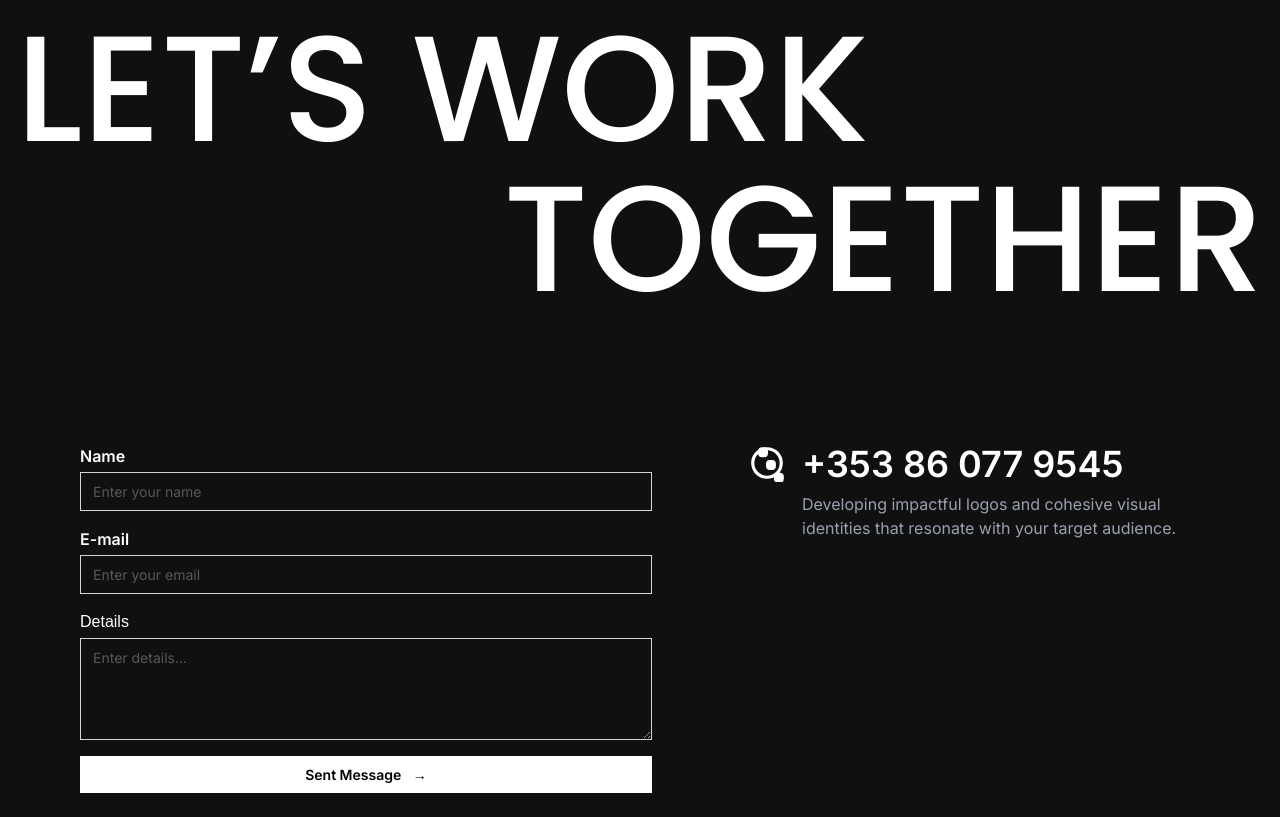
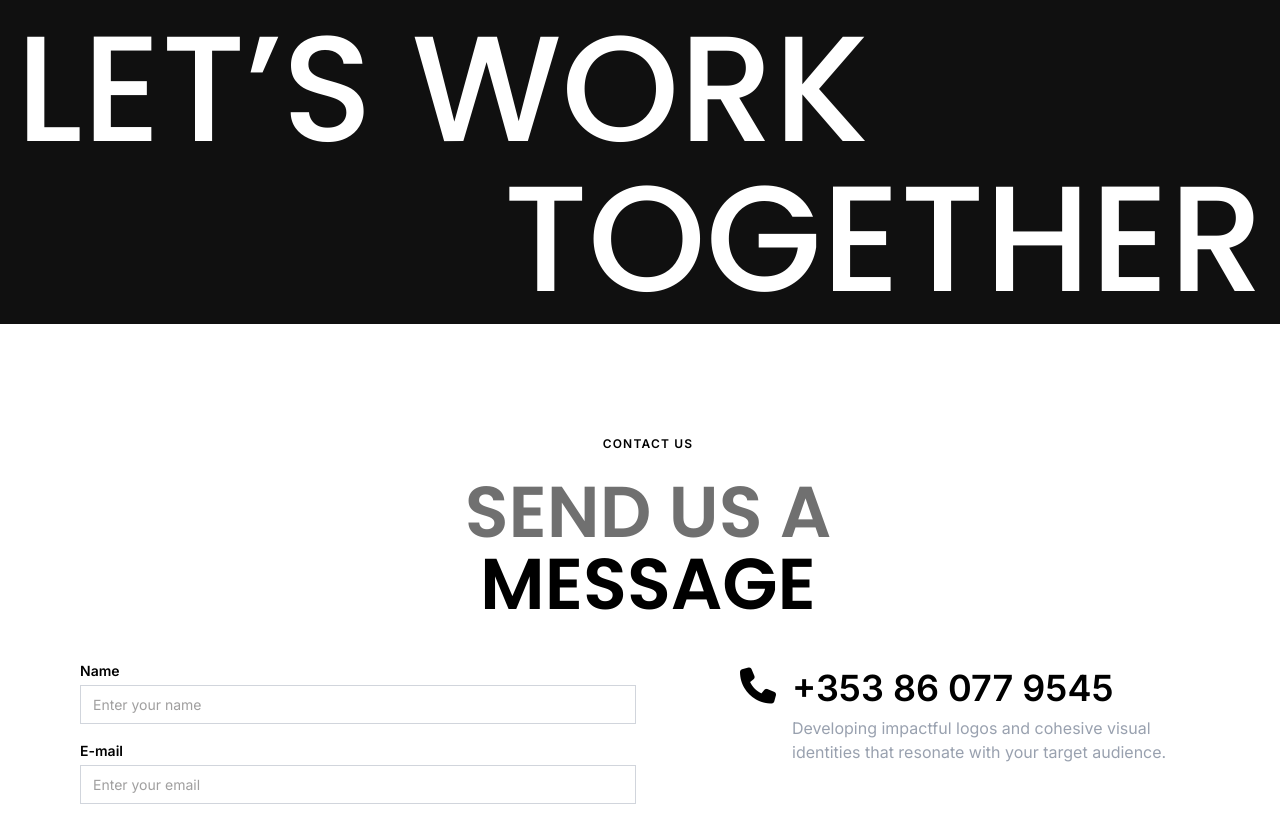
Before and after one commit to armaneffect/kebite, a plain HTML site: page contact.html in a window 1280 px wide. Shown: the part 112-929 px from the top of the page. Drawn offline with nearby package versions, Linux system fonts and the light colour scheme; a small style sheet from the web is missing.

Commit message:
update  contract page

```diff
--- a/contact.html
+++ b/contact.html
@@ -104,14 +104,23 @@
         <!-- ======================== -->
 
 
-        <section class="bg-[#101010] text-white px-4 py-16 md:py-24">
+        <section class="bg-white text-white px-4 py-8 md:py-16">
+             <div data-aos="fade-up" class="text-left flex flex-col justify-center text-center md:text-left lg:pl-4 pt-10">
+                    <span data-aos="fade-up"
+                        class="text-xs tracking-widest inter600 p-2 text-black  uppercase text-center">Contact us</span>
+                    <h2
+                        class="lg:text-4xl text-xl md:text-5xl text-black text-center lg:text-7xl poppins-semibold font-extrabold my-4 uppercase">
+                        <span class="text-[#707070]">Send us a</span> <br class="hidden md:block"> message
+                    </h2>
+                </div>
             <div class="max-w-7xl mx-auto  lg:flex justify-center space-y-4 lg:px-10 space-x-12">
                 <!-- Left Side (Sticky Content) -->
+
                 <div class="lg:sticky flex-1 md:top-20 self-start">
-                    <form action="#" class="space-y-4   mx-auto  p-6  shadow-md">
+                    <form data-aos="fade-up" action="#" class="space-y-4   mx-auto  p-6  ">
                         <!-- Name -->
                         <div class="flex flex-col">
-                            <label for="name" class="mb-1 font-medium inter600 text-white">Name</label>
+                            <label for="name" class="mb-1 font-medium inter600 text-black text-[14px]">Name</label>
                             <input type="text" id="name" name="name"
                                 class="border border-gray-300 px-3 py-2 text-[14px] inter focus:outline-none focus:ring-2 "
                                 placeholder="Enter your name" required>
@@ -119,7 +128,7 @@
 
                         <!-- Email -->
                         <div class="flex flex-col">
-                            <label for="email" class="mb-1 font-medium inter600 text-white">E-mail</label>
+                            <label for="email" class="mb-1 font-medium inter600 text-black text-[14px]">E-mail</label>
                             <input type="email" id="email" name="email"
                                 class="border border-gray-300 px-3 py-2 text-[14px] inter focus:outline-none focus:ring-2 "
                                 placeholder="Enter your email" required>
@@ -127,7 +136,7 @@
 
                         <!-- Details -->
                         <div class="flex flex-col">
-                            <label for="details" class="mb-1 font-medium  text-white">Details</label>
+                            <label for="details" class="mb-1 font-medium inter600  text-black text-[14px]">Details</label>
                             <textarea id="details" name="details" rows="4"
                                 class="border border-gray-300 px-3 py-2 text-[14px] inter focus:outline-none focus:ring-2 "
                                 placeholder="Enter details..." required></textarea>
@@ -135,7 +144,7 @@
 
                         <!-- Submit Button -->
                         <button type="submit"
-                            class="w-full bg-white text-black inter600 text-[14px]  hover:scale-101 py-2 px-4 transition duration-200">
+                            class="w-full bg-black text-white inter600 text-[14px]  hover:scale-101 py-2 px-4 transition duration-200">
                             Sent Message <span class="ml-2">→</span>
                         </button>
                     </form>
@@ -145,20 +154,12 @@
                 <!-- Right Side (Services List) -->
                 <div class="grid grid-cols-1 gap-8">
                     <!-- Service Item 1 -->
-                    <div data-aos="fade-up"
-                        class="flex items-start gap-4 lg:max-w-[500px] p-6 ">
-                        <div class="flex-shrink-0">
-                            <svg width="38" height="38" viewBox="0 0 24 24" fill="none"
-                                xmlns="http://www.w3.org/2000/svg" class="svg-icon">
-                                <path
-                                    d="M10.125 2.125a2.5 2.5 0 012.5 2.5v1.25a2.5 2.5 0 01-2.5 2.5h-1.25a2.5 2.5 0 01-2.5-2.5V4.625a2.5 2.5 0 012.5-2.5h1.25zM15.125 10.125a2.5 2.5 0 012.5 2.5v1.25a2.5 2.5 0 01-2.5 2.5h-1.25a2.5 2.5 0 01-2.5-2.5v-1.25a2.5 2.5 0 012.5-2.5h1.25zM20.125 18.125a2.5 2.5 0 012.5 2.5v1.25a2.5 2.5 0 01-2.5 2.5h-1.25a2.5 2.5 0 01-2.5-2.5v-1.25a2.5 2.5 0 012.5-2.5h1.25z"
-                                    fill="white" />
-                                <path d="M12 21a9 9 0 100-18 9 9 0 000 18z" stroke="white" stroke-width="2"
-                                    stroke-linecap="round" stroke-linejoin="round" />
-                            </svg>
+                    <div data-aos="fade-up" class="flex items-start gap-4 m-2 lg:max-w-[500px] p-6 ">
+                        <div >
+                           <i class="fa-solid fa-phone text-black text-4xl"></i>
                         </div>
                         <div>
-                            <h3 class="md:text-4xl text-2xl inter600 font-bold mb-2">+353 86 077 9545</h3>
+                            <h3 class="md:text-4xl text-2xl inter600 text-black font-bold mb-2">+353 86 077 9545</h3>
                             <p class="text-gray-400 inter">
                                 Developing impactful logos and cohesive visual identities that resonate with your target
                                 audience.
--- a/style.css
+++ b/style.css
@@ -12,7 +12,7 @@ header {
 }
 
 :placeholder-shown{
-  color: #9F9F9F;
+  color: #424040;
   font-family: "Inter", sans-serif;
   font-size: 14px;
   font-weight: 400;
```
